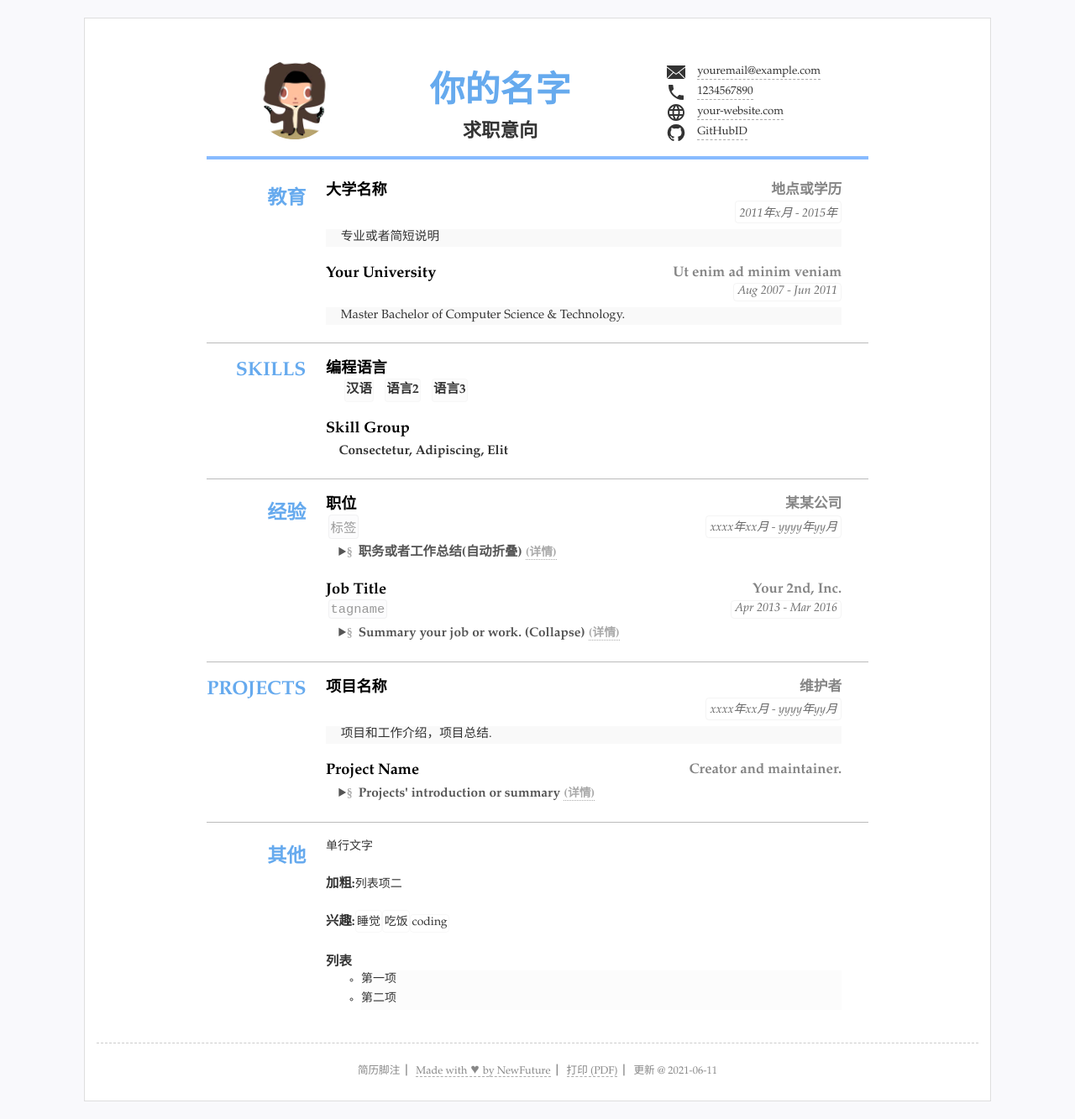
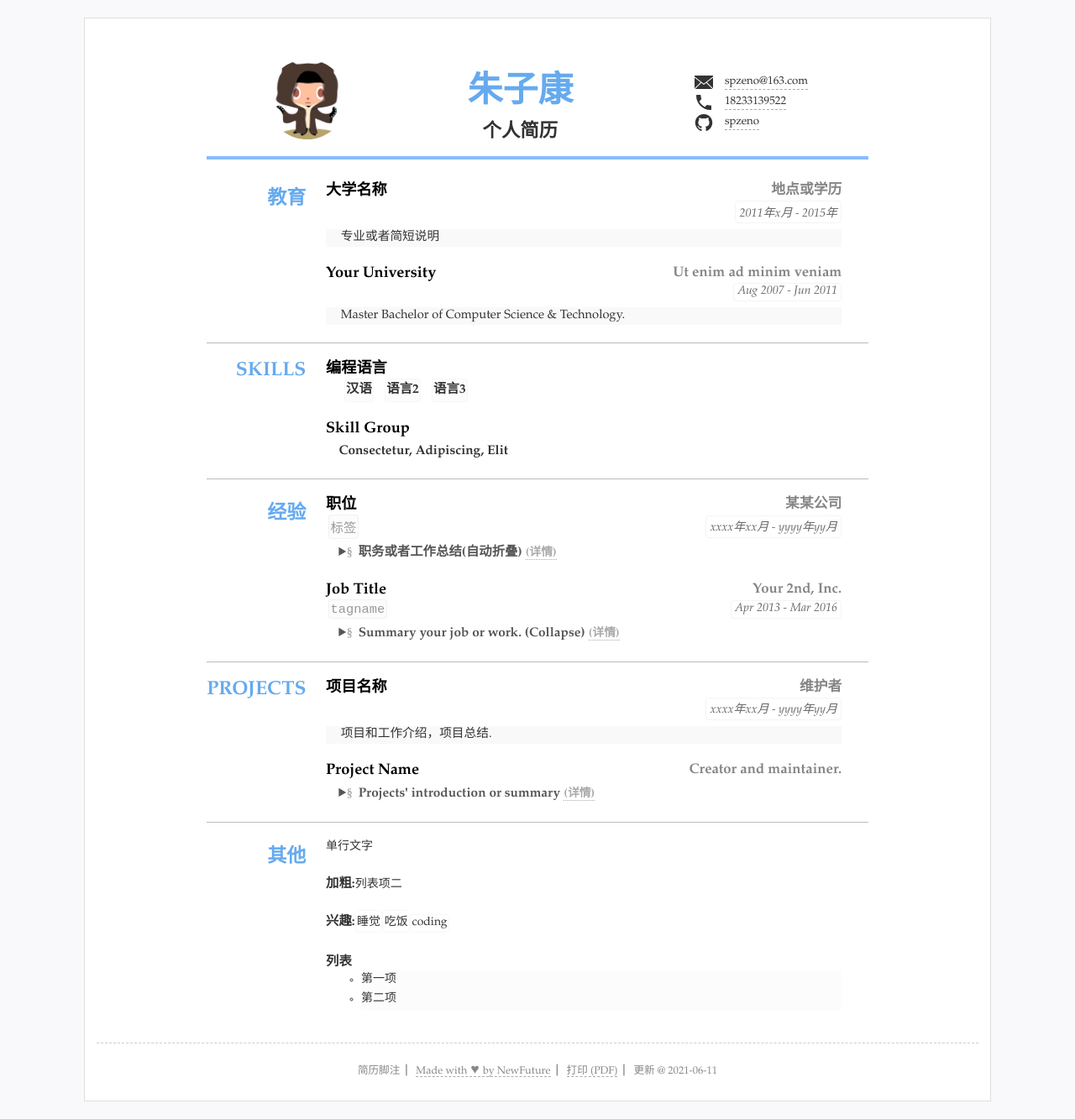
Before and after one commit to spzeno/CV, a Jekyll site: the page built from index.html, in a window 1280 px wide. Shown: the whole page at 84% size. Built offline with Jekyll 4.4.1, drawn with Linux system fonts in a browser that asks for light colours.

Commit message:
Update resume.yml

```diff
--- a/_data/resume.yml
+++ b/_data/resume.yml
@@ -1,25 +1,22 @@
 # 数据格式可以为 yaml(文件以.yml结尾) 或者json(文件以.json结尾)
 # 如果YAML格式的数据请先检查格式是否有误，可选检查工具 http://www.yamllint.com
 
-title: "简历标题"
+title: "zzk's cv"
 lang: "zh" #语言设置 zh表示中文 en 表示英语
-name: "你的名字"
-jobtitle: "求职意向" #可空不显示
+name: "朱子康"
+jobtitle: "个人简历" #可空不显示
 photo: "assets/img/photo.jpg" #照片可空，不显示
 
 #联系方式
 contact: #联系方式连接等3~5行
-- text: "youremail@example.com" #文本内容
-  href: 'mailto:youremail@example.com' #链接，无链接则空
+- text: "spzeno@163.com" #文本内容
+  href: 'mailto:spzeno@163.com' #链接，无链接则空
   icon: 'icons/email.svg' #图标 svg文件
-- text: "1234567890"
-  href: 'tel:1234567890'
+- text: "18233139522"
+  href: 'tel:18233139522'
   icon: 'icons/phone.svg'
-- text: "your-website.com"
-  href: 'http://your-website.com'
-  icon: 'icons/web.svg'
-- text: "GitHubID"
-  href: 'https://github.com/NewFuture'
+- text: "spzeno"
+  href: 'https://github.com/spzeno'
   icon: "icons/github.svg"
   attr: 'target="_blank"' #新标签页打开
   # - text: "地址"
```
